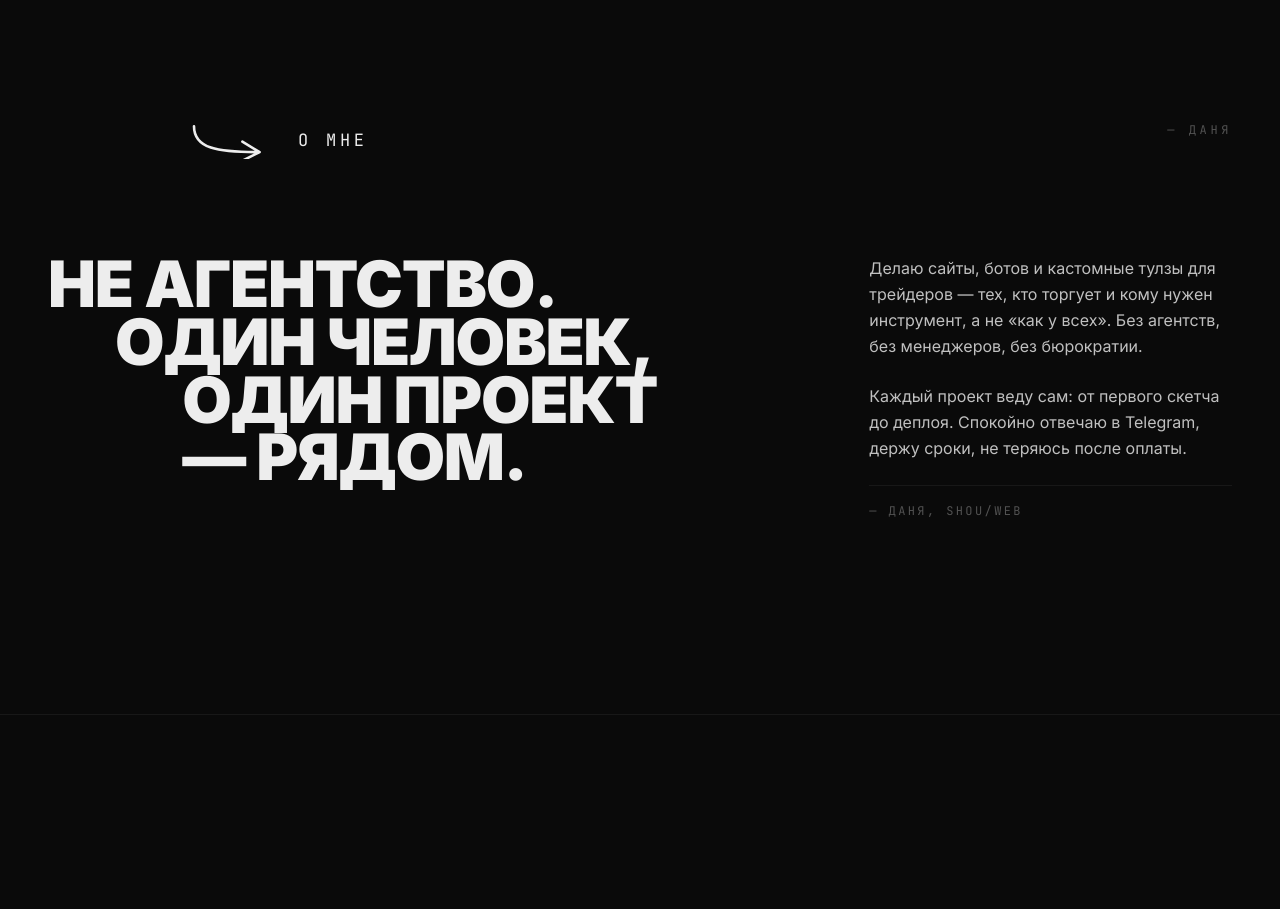
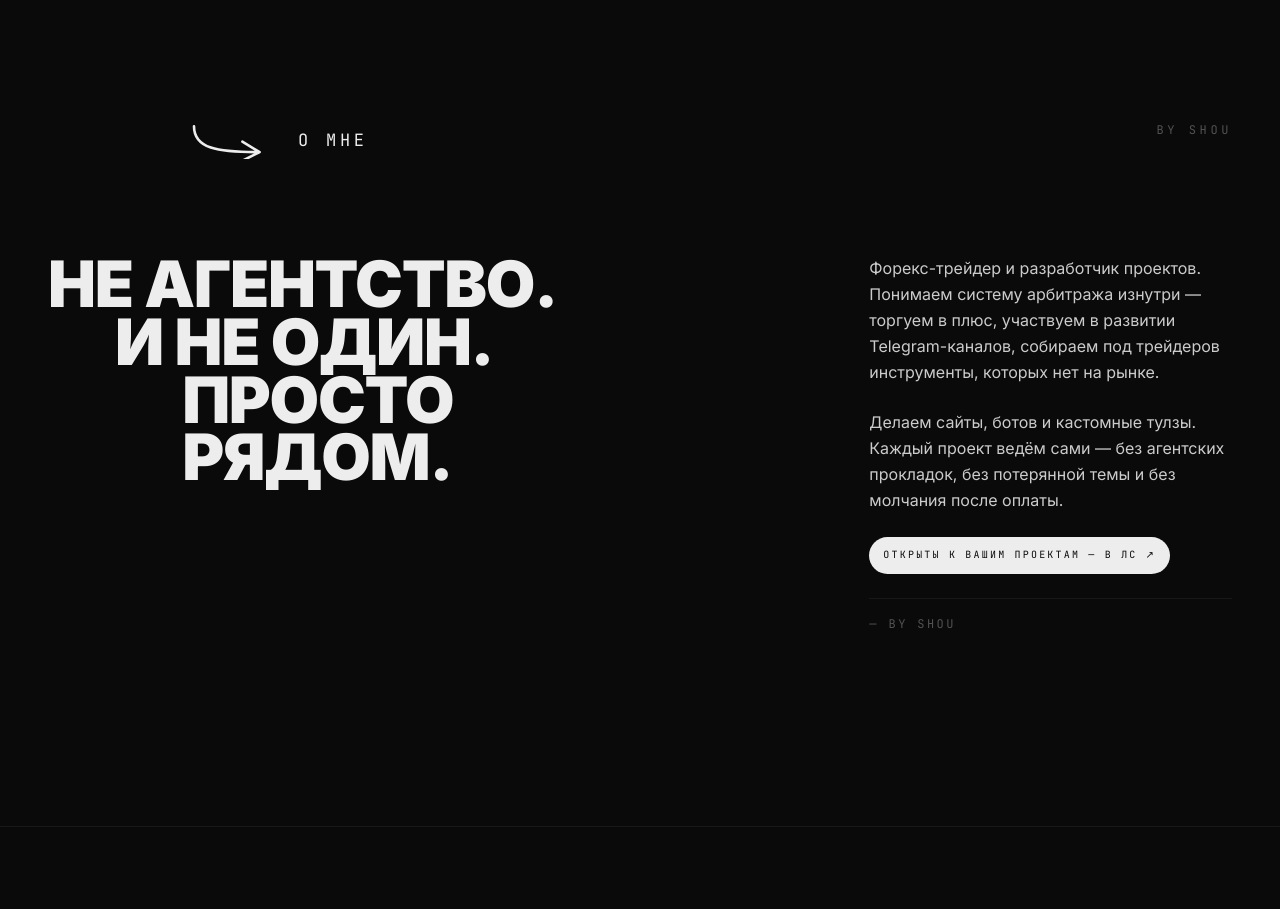
Before and after one commit to iamshouu/temat, a React (Vite) app: page / in a window 1280 px wide. Shown: the part 5780-6689 px from the top of the page. Built offline with nearby package versions, Linux system fonts and the light colour scheme; a web font is replaced by a local one.

Commit message:
copy(about): reframe as fx-trader + dev collective (we/мы, no name), drop name signature, add white CTA pill, headline 'Не агентство / И не один / Просто рядом'

```diff
--- a/src/components/About.tsx
+++ b/src/components/About.tsx
@@ -1,4 +1,5 @@
 import { motion } from 'motion/react'
+import { TELEGRAM_URL } from '../config'
 import { SectionLabel } from './SectionLabel'
 
 export function About() {
@@ -7,7 +8,7 @@ export function About() {
       id="about"
       className="relative px-6 md:px-12 py-32 md:py-48 border-t border-muted/20"
     >
-      <SectionLabel label="о мне" count="— Даня" />
+      <SectionLabel label="о мне" count="by shou" />
 
       <div className="grid grid-cols-1 md:grid-cols-12 gap-8 md:gap-12">
         <motion.h2
@@ -22,8 +23,8 @@ export function About() {
           }}
         >
           <span className="block">Не агентство.</span>
-          <span className="block pl-[10%]">Один человек,</span>
-          <span className="block pl-[20%]">один проект — рядом.</span>
+          <span className="block pl-[10%]">И не один.</span>
+          <span className="block pl-[20%]">Просто рядом.</span>
         </motion.h2>
 
         <motion.div
@@ -31,19 +32,31 @@ export function About() {
           whileInView={{ opacity: 1, y: 0 }}
           viewport={{ once: true, margin: '-80px' }}
           transition={{ duration: 0.6, delay: 0.3 }}
-          className="md:col-span-4 md:col-start-9 flex flex-col gap-6 font-sans text-text/80 leading-relaxed"
+          className="md:col-span-4 md:col-start-9 flex flex-col gap-6 font-sans text-text/85 leading-relaxed"
         >
           <p>
-            Делаю сайты, ботов и кастомные тулзы для трейдеров — тех, кто торгует и
-            кому нужен инструмент, а не «как у всех». Без агентств, без менеджеров,
-            без бюрократии.
+            Форекс-трейдер и разработчик проектов. Понимаем систему арбитража
+            изнутри — торгуем в плюс, участвуем в развитии Telegram-каналов,
+            собираем под трейдеров инструменты, которых нет на рынке.
           </p>
           <p>
-            Каждый проект веду сам: от первого скетча до деплоя. Спокойно отвечаю в
-            Telegram, держу сроки, не теряюсь после оплаты.
+            Делаем сайты, ботов и кастомные тулзы. Каждый проект ведём сами —
+            без агентских прокладок, без потерянной темы и без молчания после
+            оплаты.
           </p>
+
+          <a
+            href={TELEGRAM_URL}
+            target="_blank"
+            rel="noreferrer"
+            className="self-start inline-flex items-center gap-2 font-mono text-[10px] uppercase tracking-[0.22em] text-bg bg-text px-3.5 py-2.5 rounded-full whitespace-nowrap hover:bg-white transition-colors"
+          >
+            открыты к вашим проектам — в лс
+            <span aria-hidden>↗</span>
+          </a>
+
           <p className="font-mono text-[12px] uppercase tracking-[0.2em] text-muted pt-4 border-t border-muted/20">
-            — Даня, shou/web
+            — by shou
           </p>
         </motion.div>
       </div>
```
